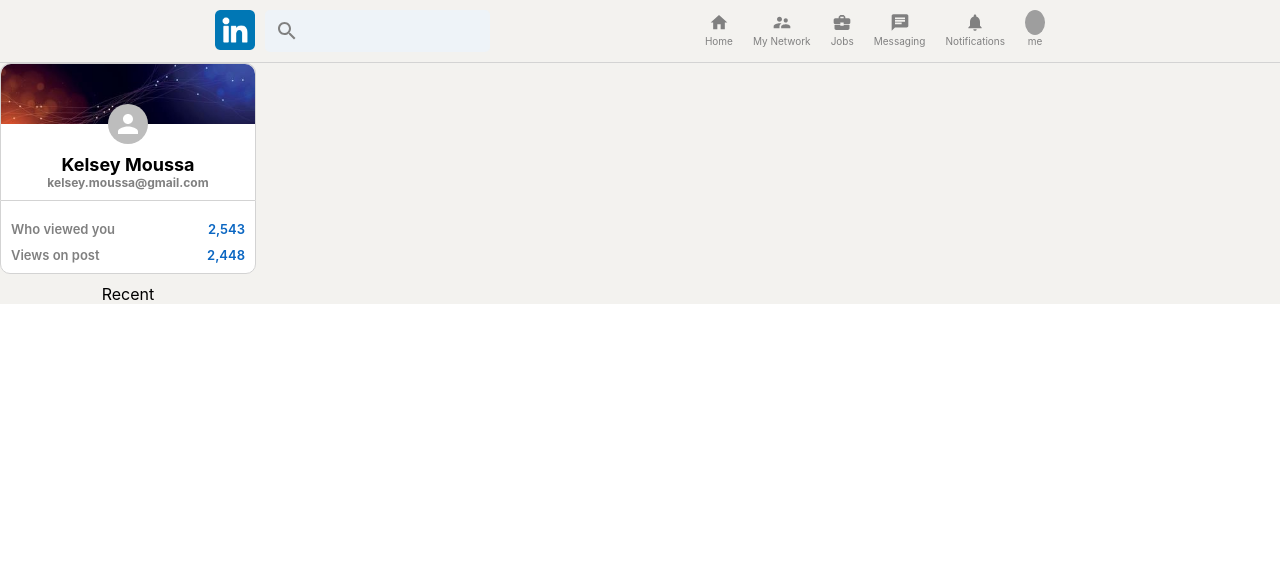
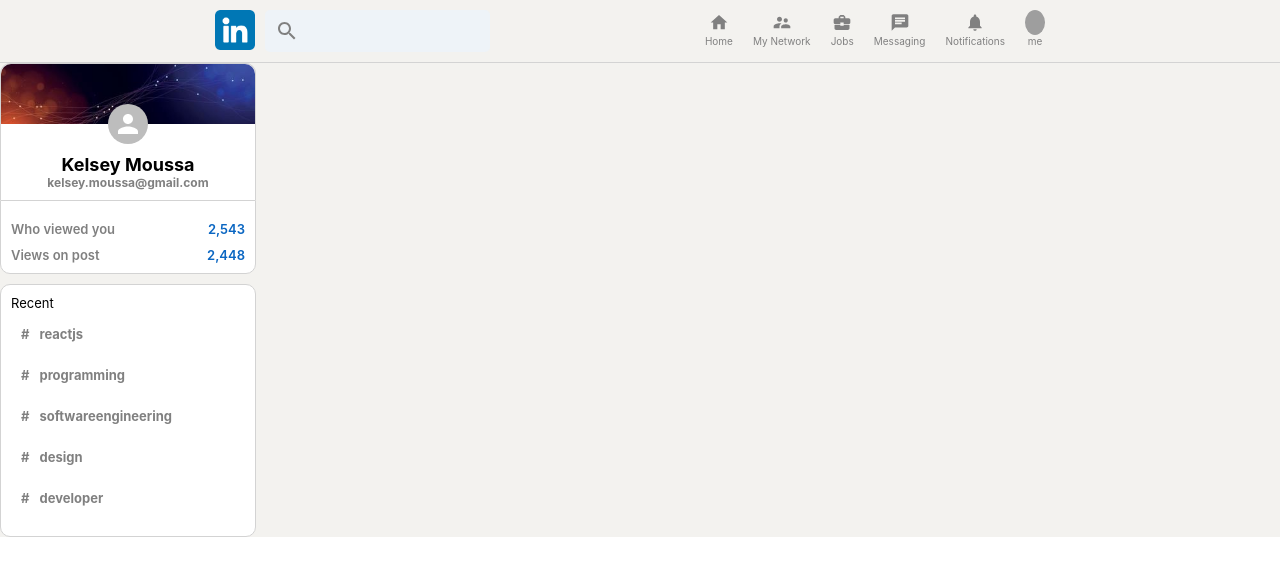
Before and after one commit to KMoussa33/linkedin-clone-yt, a React (Create React App) app: page / in a window 1280 px wide. Shown: the top 576 px of the page. Built offline with nearby package versions, Linux system fonts and the light colour scheme; grey boxes are pictures that could not be loaded.

Commit message:
left sidebar complete

```diff
--- a/src/App.js
+++ b/src/App.js
@@ -2,6 +2,7 @@
 import './App.css';
 import Header from './Header';
 import Sidebar from './Sidebar';
+import Feed from './Feed';
 
 function App() {
   return (
@@ -11,7 +12,7 @@
       {/* App Body */}
       <div className="app__body">
         <Sidebar />
-        {/* Feed */}
+        <Feed />
         {/* Widgets */}
       </div>
     </div>
--- /dev/null
+++ b/src/Feed.js
@@ -0,0 +1,11 @@
+import React from 'react'
+
+function Feed() {
+  return (
+    <div>
+
+    </div>
+  )
+}
+
+export default Feed
--- a/src/Sidebar.css
+++ b/src/Sidebar.css
@@ -66,3 +66,39 @@
     font-weight: bold;
     color: #0a66c2 !important;
 }
+
+.sidebar__bottom {
+    text-align: left;
+    padding: 10px;
+    border: 1px solid lightgray;
+    background-color: white;
+    border-radius: 10px;
+    margin-top: 10px;
+}
+
+.sidebar__recentItem {
+    display: flex;
+    font-size: 13px;
+    color: gray;
+    font-weight: bolder;
+    cursor: pointer;
+    margin-bottom: 5px;
+    padding: 5px;
+}
+
+.sidebar__bottom p {
+    font-size: 13px;
+    padding-bottom: 10px;
+}
+
+.sidebar__recentItem:hover {
+    background-color: whitesmoke;
+    border-radius: 10px;
+    cursor: pointer;
+    color: black;
+}
+
+.sidebar__hash {
+    margin-right: 10px;
+    margin-left: 5px;
+}
--- a/src/Sidebar.js
+++ b/src/Sidebar.js
@@ -4,6 +4,14 @@
 import background from './background.jpg'
 
 function Sidebar() {
+
+    const recentItem = (topic) => (
+        <div className="sidebar__recentItem">
+            <span className="sidebar__hash">#</span>
+            <p>{topic}</p>
+        </div>
+    )
+
   return (
     <div className='sidebar'>
         <div className="sidebar__top">
@@ -26,8 +34,13 @@
                 </p>
             </div>
         </div>
-        <div className="sidebar__button">
+        <div className="sidebar__bottom">
             <p>Recent</p>
+            {recentItem('reactjs')}
+            {recentItem('programming')}
+            {recentItem('softwareengineering')}
+            {recentItem('design')}
+            {recentItem('developer')}
         </div>
     </div>
   )
```
Also changed, not shown: src/Feed.css (added).
